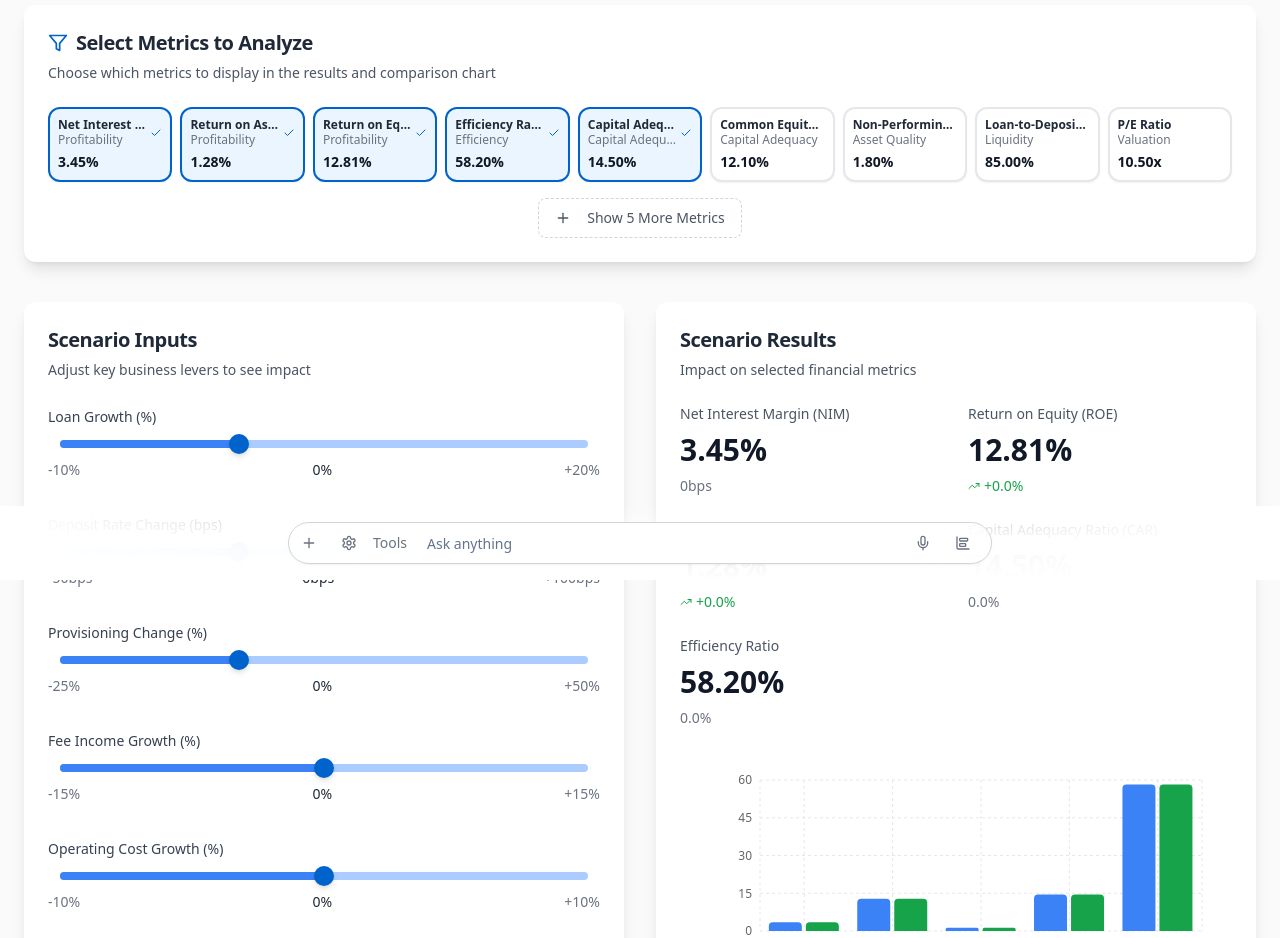
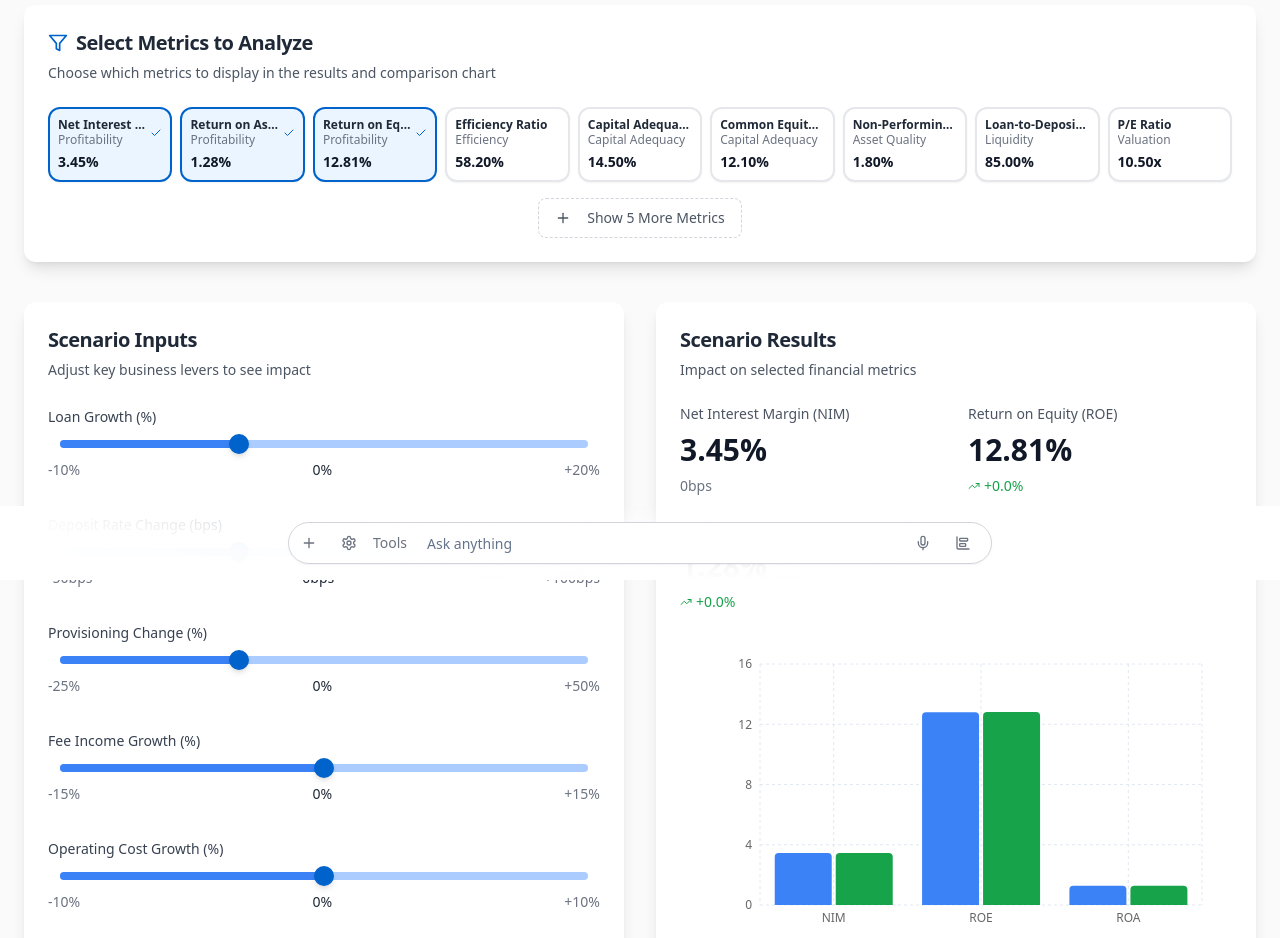
Before and after one commit to arunchangotra/project, a Next.js app: page /scenarios in a window 1280 px wide. Shown: the part 220-1158 px from the top of the page. Built offline with nearby package versions, Linux system fonts and the light colour scheme.

Commit message:
feat: optimize chart and default metrics selection
Reduce default metrics to 3 for cleaner interface; fix chart labels for readability.

#VERCEL_SKIP

Co-authored-by: Arun Changotra <109659502+arunchangotra@users.noreply.github.com>

```diff
--- a/app/scenarios/page.tsx
+++ b/app/scenarios/page.tsx
@@ -71,10 +71,10 @@ export default function WhatIfScenarios() {
   const [results, setResults] = useState<ScenarioResults>(baselineResults)
 
   // State to control which metrics are displayed in the result cards
-  // Initialize with only 4-5 key metrics instead of all popular metrics
+  // Initialize with only 3 key metrics instead of 5
   const [selectedDisplayMetrics, setSelectedDisplayMetrics] = useState<Set<string>>(() => {
-    // Select only 4-5 most important metrics by default
-    const defaultMetrics = ["NIM", "ROE", "ROA", "CAR", "ER"] // 5 key metrics
+    // Select only 3 most important metrics by default
+    const defaultMetrics = ["NIM", "ROE", "ROA"] // 3 key metrics
     return new Set(defaultMetrics)
   })
 
@@ -209,13 +209,34 @@ export default function WhatIfScenarios() {
     }
   }
 
+  // Helper function to create short names for chart display
+  const getShortMetricName = (fullName: string) => {
+    const shortNames: Record<string, string> = {
+      "Net Interest Margin (NIM)": "NIM",
+      "Return on Equity (ROE)": "ROE",
+      "Return on Assets (ROA)": "ROA",
+      "Capital Adequacy Ratio (CAR)": "CAR",
+      "Common Equity Tier 1 (CET1) Ratio": "CET1",
+      "Non-Performing Loan (NPL) Ratio": "NPL Ratio",
+      "Loan-to-Deposit Ratio (LDR)": "LDR",
+      "CASA Ratio": "CASA",
+      "P/E Ratio": "P/E",
+      "P/B Ratio": "P/B",
+      "Efficiency Ratio": "Efficiency",
+      "Adjusted Tangible Common Equity/Assets": "ATCE",
+      "Net Charge-Off Ratio": "NCO Ratio",
+      "Provision Coverage Ratio (PCR)": "PCR",
+    }
+    return shortNames[fullName] || fullName
+  }
+
   // Dynamically generate comparison data for the chart based on selected display metrics
   const comparisonData = Array.from(selectedDisplayMetrics)
     .map((metricId) => {
       const data = getMetricDisplayData(metricId)
       if (!data) return null
       return {
-        metric: data.name,
+        metric: getShortMetricName(data.name), // Use short name for chart
         baseline: data.baseline,
         scenario: data.scenario,
         unit: data.unit,
@@ -542,17 +563,9 @@ export default function WhatIfScenarios() {
               className={`min-h-[200px] h-[${Math.max(200, selectedDisplayMetrics.size * 50 + 100)}px]`}
             >
               <ResponsiveContainer width="100%" height="100%">
-                <BarChart data={comparisonData} margin={{ top: 20, right: 30, left: 20, bottom: 60 }}>
+                <BarChart data={comparisonData} margin={{ top: 20, right: 30, left: 20, bottom: 20 }}>
                   <CartesianGrid strokeDasharray="3 3" stroke="hsl(var(--border))" />
-                  <XAxis
-                    dataKey="metric"
-                    tickLine={false}
-                    axisLine={false}
-                    angle={-45}
-                    textAnchor="end"
-                    height={80}
-                    interval={0}
-                  />
+                  <XAxis dataKey="metric" tickLine={false} axisLine={false} interval={0} tick={{ fontSize: 12 }} />
                   <YAxis tickLine={false} axisLine={false} />
                   <ChartTooltip content={<ChartTooltipContent />} />
                   <Bar dataKey="baseline" fill="var(--color-baseline)" radius={[4, 4, 0, 0]} />
```
